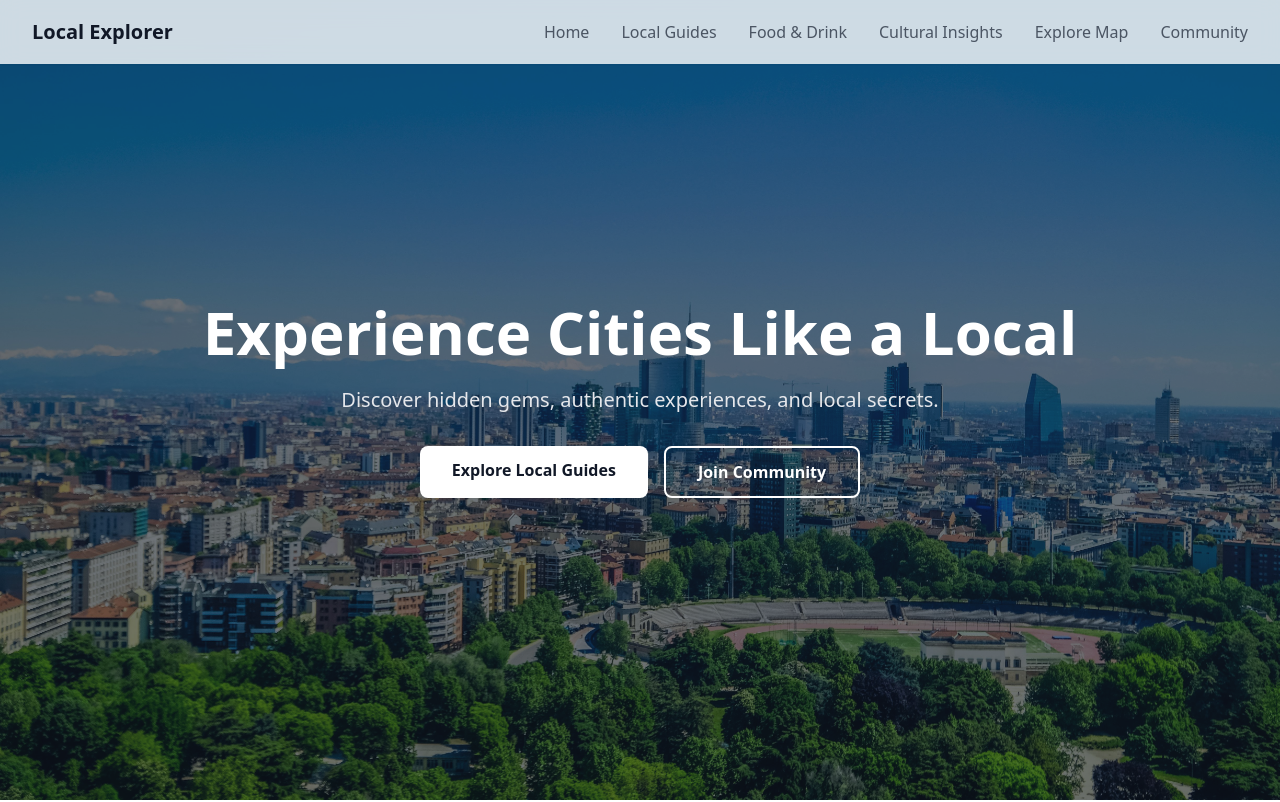
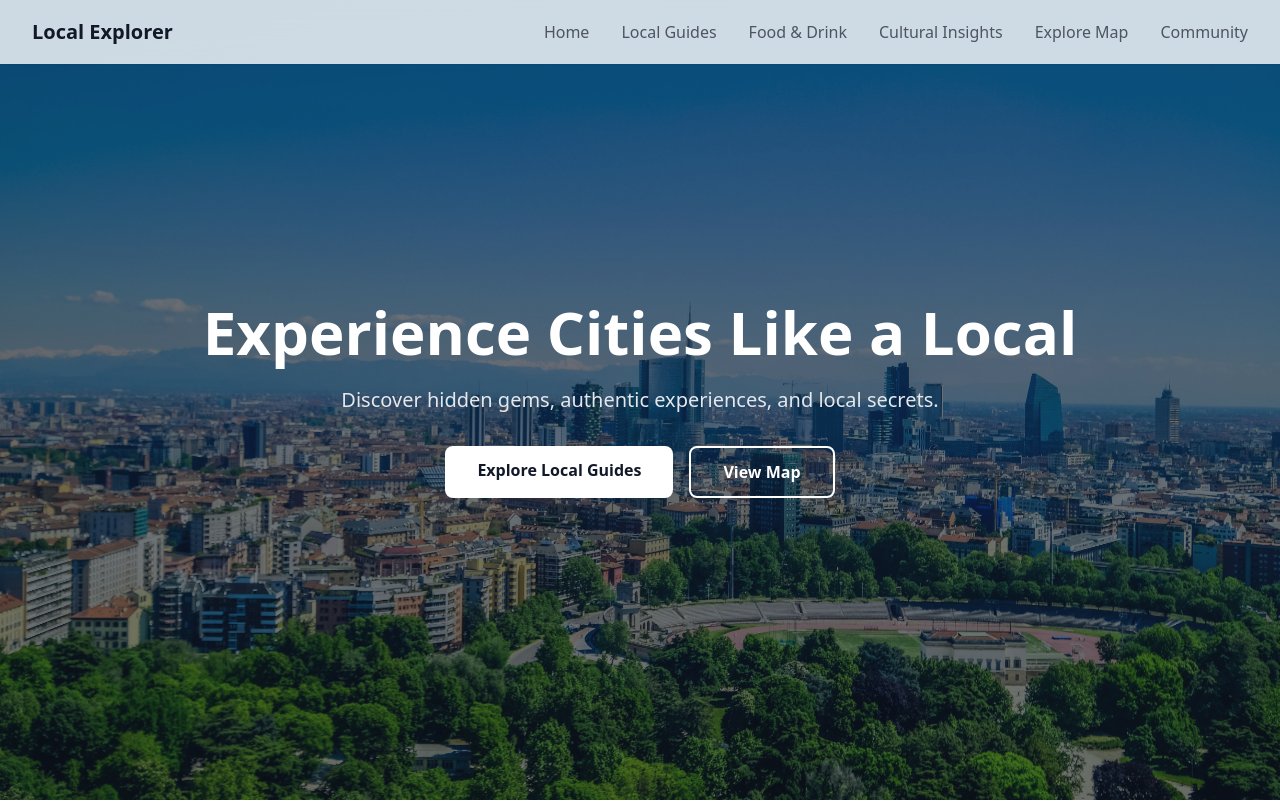
Before and after one commit to bumincetin/zeynep-bumin-site, a Next.js app: page / in a window 1280 px wide. Shown: the top 802 px of the page. Built offline with nearby package versions, Linux system fonts and the light colour scheme.

Commit message:
Fix image handling on home page and hero section

```diff
--- a/src/app/page.tsx
+++ b/src/app/page.tsx
@@ -4,6 +4,8 @@ import React from 'react';
 import Navigation from '../components/Navigation';
 import Hero from '../components/Hero';
 import Footer from '../components/Footer';
+import Image from 'next/image';
+import Link from 'next/link';
 import { motion } from 'framer-motion';
 import { FiMapPin, FiCompass, FiCoffee, FiUsers } from 'react-icons/fi';
 
@@ -37,19 +39,25 @@ export default function Home() {
 
             <div className="grid grid-cols-1 md:grid-cols-2 lg:grid-cols-3 gap-8">
               {[
-                { city: 'Rome', image: '/images/roma.jpg', delay: 0 },
-                { city: 'Tokyo', image: '/images/tokyo.jpg', delay: 0.2 },
-                { city: 'Barcelona', image: '/images/barcelona.jpg', delay: 0.4 }
+                { city: 'Rome', image: '/zeynep-bumin-site/images/roma.jpg', delay: 0 },
+                { city: 'Tokyo', image: '/zeynep-bumin-site/images/tokyo.jpg', delay: 0.2 },
+                { city: 'Barcelona', image: '/zeynep-bumin-site/images/barcelona.jpg', delay: 0.4 }
               ].map((item, index) => (
-                <div
+                <Link
                   key={item.city}
+                  href={`/guides/${item.city.toLowerCase()}`}
                   className="bg-white rounded-lg overflow-hidden shadow-lg hover:shadow-xl transition-shadow"
                 >
-                  <img
-                    src={item.image}
-                    alt={`${item.city} city guide`}
-                    className="w-full h-48 object-cover"
-                  />
+                  <div className="relative h-48">
+                    <Image
+                      src={item.image}
+                      alt={`${item.city} city guide`}
+                      fill
+                      className="object-cover"
+                      sizes="(max-width: 768px) 100vw, (max-width: 1200px) 50vw, 33vw"
+                      priority={index === 0}
+                    />
+                  </div>
                   <div className="p-6">
                     <h3 className="text-xl text-gray-900 font-bold mb-2">
                       Hidden Gems of {item.city}
@@ -57,11 +65,11 @@ export default function Home() {
                     <p className="text-gray-600 mb-4">
                       Explore the secret spots and local favorites that make this city unique.
                     </p>
-                    <button className="text-gray-900 hover:text-gray-600 font-semibold">
+                    <span className="text-gray-900 hover:text-gray-600 font-semibold">
                       Read More →
-                    </button>
+                    </span>
                   </div>
-                </div>
+                </Link>
               ))}
             </div>
           </div>
--- a/src/components/Hero.tsx
+++ b/src/components/Hero.tsx
@@ -2,20 +2,22 @@
 
 import React from 'react';
 import Link from 'next/link';
+import Image from 'next/image';
 
 const Hero = () => {
   return (
     <div className="relative min-h-screen bg-gray-900 flex items-center">
       {/* Background Image */}
-      <div
-        className="absolute inset-0"
-        style={{
-          backgroundImage: "url('/images/hero.jpg')",
-          backgroundSize: 'cover',
-          backgroundPosition: 'center',
-          opacity: '0.4'
-        }}
-      />
+      <div className="absolute inset-0">
+        <Image
+          src="/zeynep-bumin-site/images/hero.jpg"
+          alt="Hero background"
+          fill
+          className="object-cover opacity-40"
+          priority
+          quality={85}
+        />
+      </div>
 
       {/* Content */}
       <div className="relative container mx-auto px-4 text-center">
@@ -35,10 +37,10 @@ const Hero = () => {
             Explore Local Guides
           </Link>
           <Link
-            href="/community"
+            href="/explore"
             className="bg-transparent border-2 border-white text-white px-8 py-3 rounded-lg font-semibold hover:bg-white/10"
           >
-            Join Community
+            View Map
           </Link>
         </div>
       </div>
```
